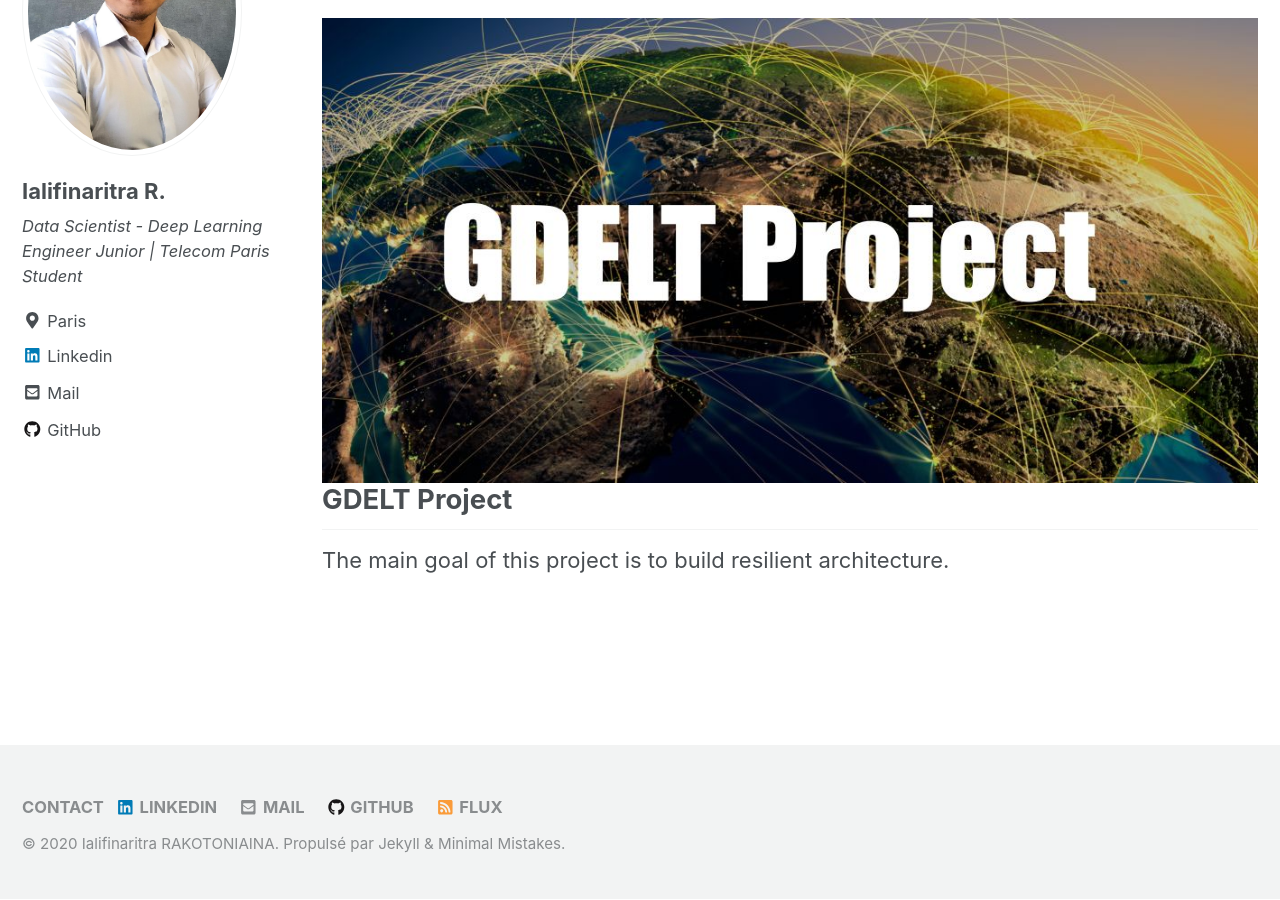
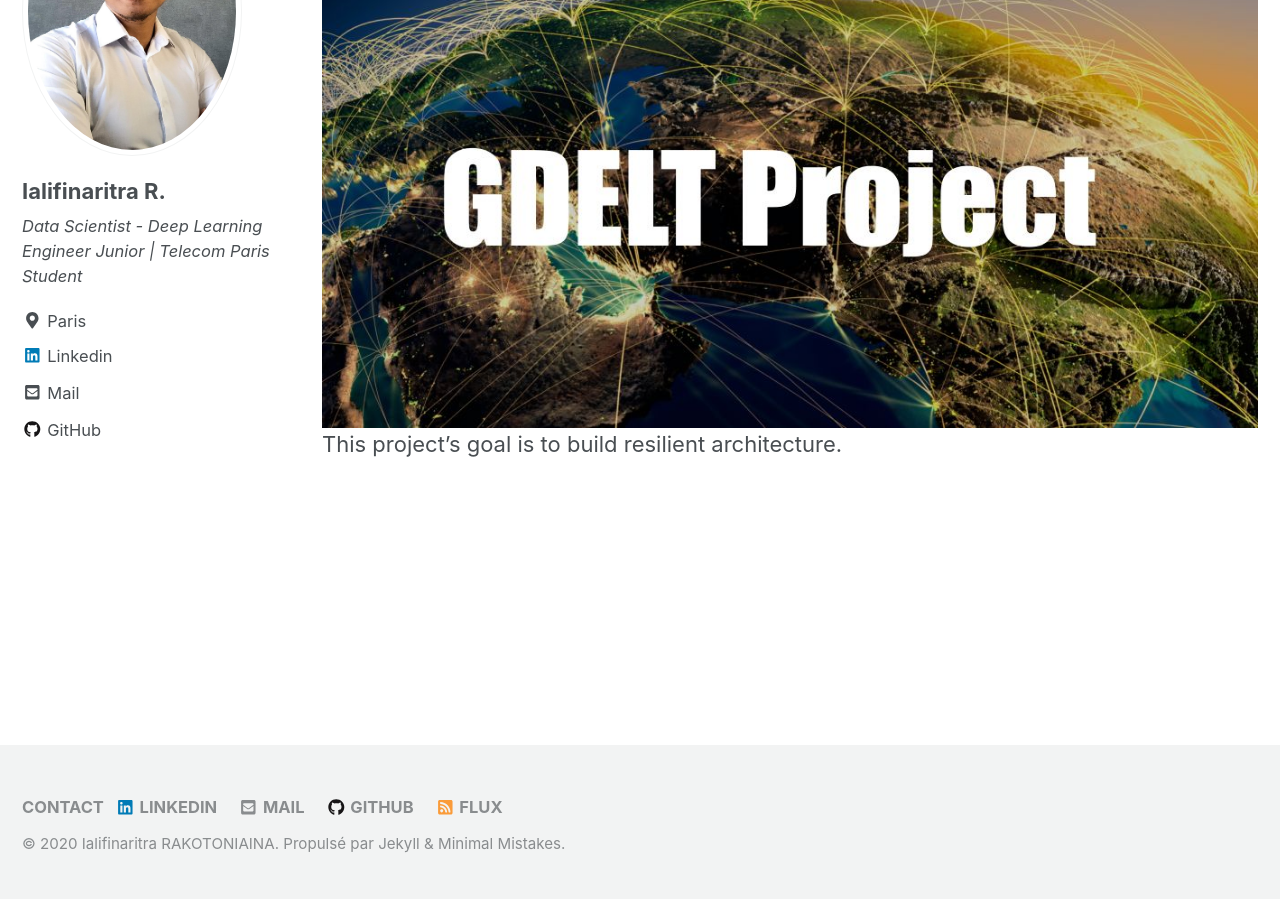
Before and after one commit to ialifinaritra/ialifinaritra.github.io, a Jekyll site: the page built from _pages/projects.md, in a window 1280 px wide and 900 px high, scrolled down 619 px. Built offline with Jekyll 4.4.1, drawn with Linux system fonts in a browser that asks for light colours; cached includes are drawn as plain includes.

Commit message:
projects added

```diff
--- a/_pages/projects.md
+++ b/_pages/projects.md
@@ -8,12 +8,6 @@ header :
     image: "/assets/images/banner.jpg"
 ---
 
-<div style="clear: both;">
-  <div style="float: left; margin-right 1em;">
-    <img src="/assets/images/GDELT.jpg" alt="">
-  </div>
-  <div>
-    <h2>GDELT Project</h2>
-    <p>The main goal of this project is to build resilient architecture.</p>
-  </div>
-</div>
+<img style="float: right;" src="/assets/images/GDELT.jpg">
+
+This project's goal is to build resilient architecture.
```
